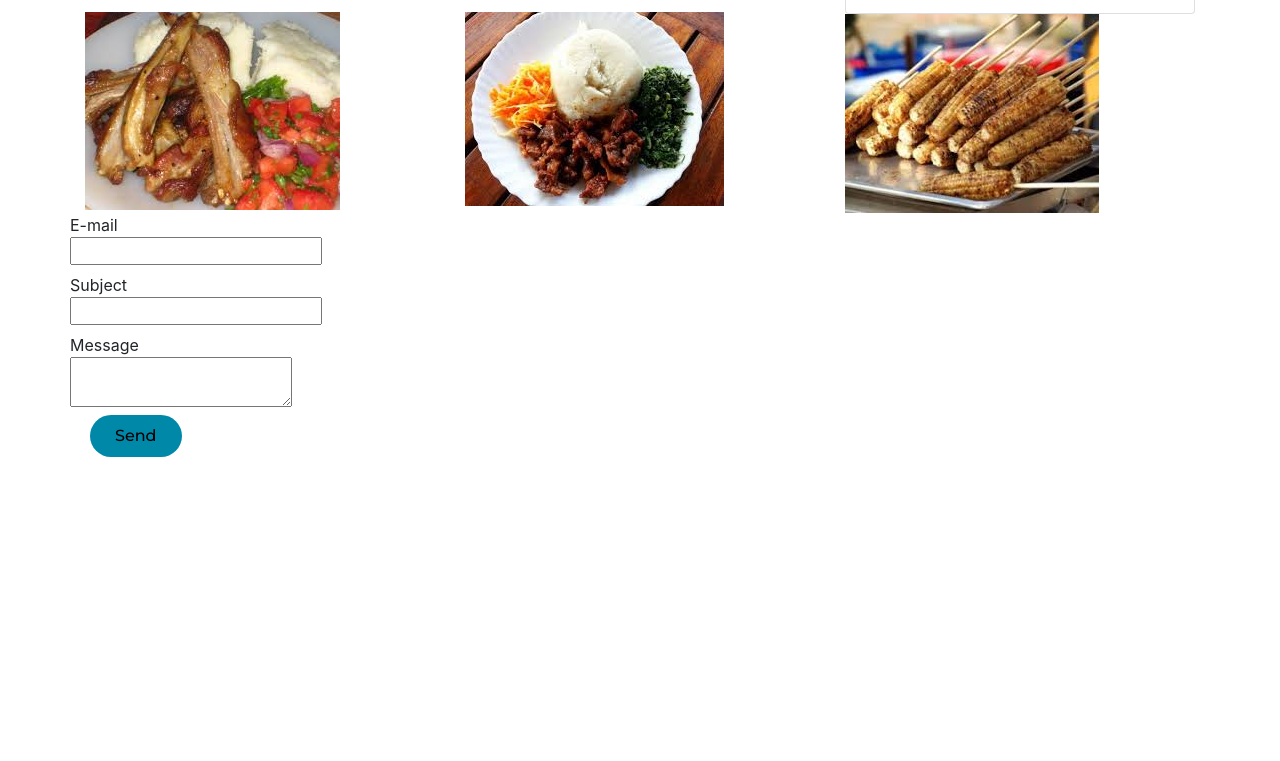
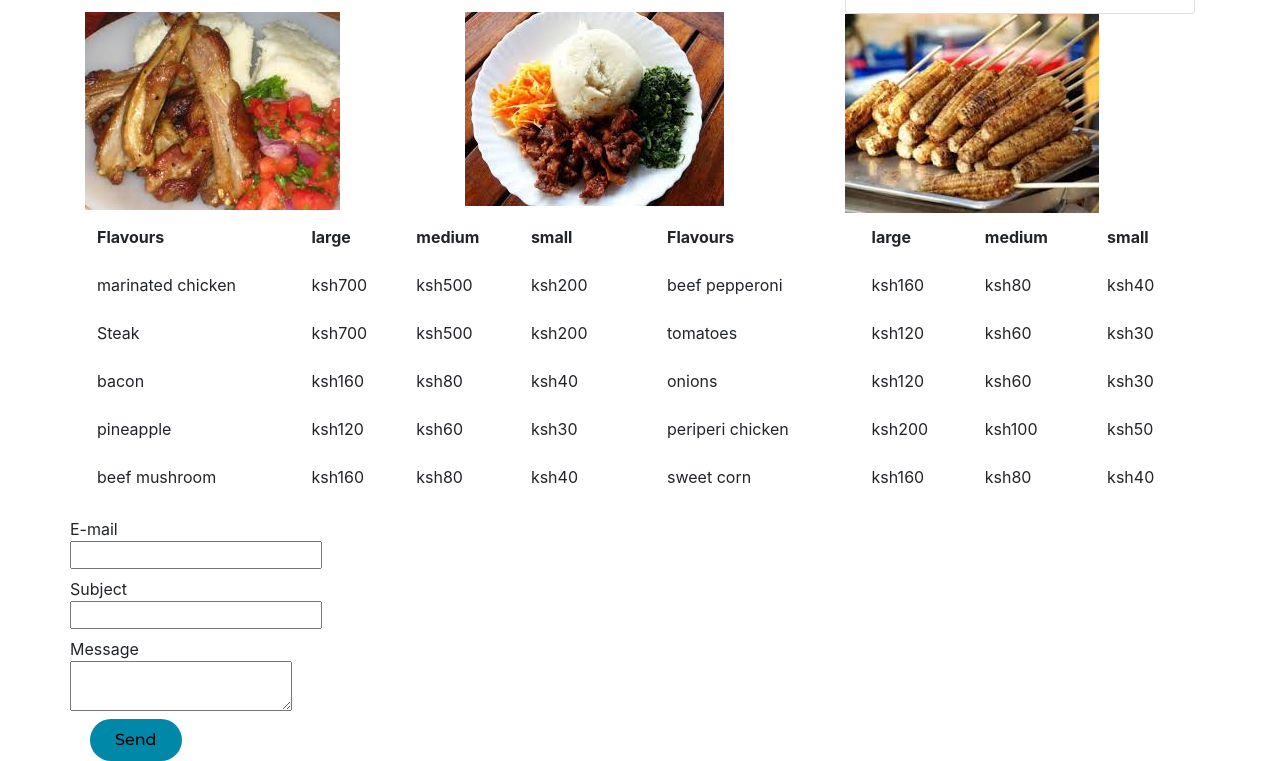
Before and after one commit to Kraft-Owaka/bootstrap-practise, a plain HTML site: page index.html in a window 1280 px wide. Shown: the part 1349-2110 px from the top of the page. Before the commit the page ends 1806 px from the top, so only its background shows below. Drawn offline with Linux system fonts and the light colour scheme.

Commit message:
added table

```diff
--- a/index.html
+++ b/index.html
@@ -36,12 +36,6 @@
             </div>
         </div>
     </header>
-
-
-
-
-
-
     <div class="container">
         <div class="row">
             <div class="col-md-4">
@@ -132,6 +126,119 @@
 
         </div>
     </div>
+
+    <!--table-->
+    <div class="container">
+            <div class="row">
+                    <div class="col-md-6">
+                        <table class="table table-borderless">
+                            <thead>
+                            <tr>
+                                <th>Flavours</th>
+                                <th>large</th>
+                                <th>medium</th>
+                                <th>small</th>
+                            </tr>
+                            </thead>
+                            <tbody>
+                                <tr>
+                                    <td>marinated chicken</td>
+                                    <td>ksh700</td>
+                                    <td>ksh500</td>
+                                    <td>ksh200</td>
+                                </tr>
+                                <tr>
+                                        <td>Steak</td>
+                                        <td>ksh700</td>
+                                        <td>ksh500</td>
+                                        <td>ksh200</td>
+                                </tr>
+                                <tr>
+
+                                        <td>  bacon </td>
+                                        <td> ksh160 </td>
+                                        <td> ksh80 </td>
+                                        <td> ksh40 </td>
+                                    </tr>
+                                    <tr>
+
+                                        <td> pineapple </td>
+                                        <td> ksh120 </td>
+                                        <td> ksh60 </td>
+                                        <td> ksh30 </td>
+                                    </tr>
+                                    <tr>
+
+                                        <td> beef mushroom </td>
+                                        <td> ksh160 </td>
+                                        <td> ksh80 </td>
+                                        <td> ksh40 </td>
+                                    </tr>
+                                    </tbody>
+                        </table>
+
+                    </div>
+                    <div class="col-md-6">
+
+                            <table class="table table-borderless">
+                                    <thead>
+                                      <tr>
+
+                                        <th>Flavours</th>
+                                        <th>large</th>
+                                        <th>medium</th>
+                                        <th>small</th>
+                                      </tr>
+                                    </thead>
+                                    <tbody>
+                                        <tr>
+
+                                            <td>  beef pepperoni</td>
+                                            <td> ksh160 </td>
+                                            <td> ksh80 </td>
+                                            <td> ksh40 </td>
+                                        </tr>
+                                        <tr>
+
+                                            <td> tomatoes </td>
+                                            <td> ksh120 </td>
+                                            <td> ksh60 </td>
+                                            <td> ksh30 </td>
+                                        </tr>
+                                        <tr>
+
+                                            <td>  onions </td>
+                                            <td> ksh120 </td>
+                                            <td> ksh60 </td>
+                                            <td> ksh30 </td>
+                                        </tr>
+                                        <tr>
+
+                                            <td>periperi chicken </td>
+                                            <td> ksh200 </td>
+                                            <td> ksh100 </td>
+                                            <td> ksh50 </td>
+                                        </tr>
+                                        <tr>
+
+                                            <td> sweet corn </td>
+                                            <td> ksh160 </td>
+                                            <td> ksh80 </td>
+                                            <td> ksh40 </td>
+                                        </tr>
+
+                                    </tbody>
+                                  </table>
+
+                        </div>
+                </div>
+        </div>
+    <!--oder -->
+
+
+
+
+
     <!-- contact form  -->
     <div class="container">
         <div class="row">
```
